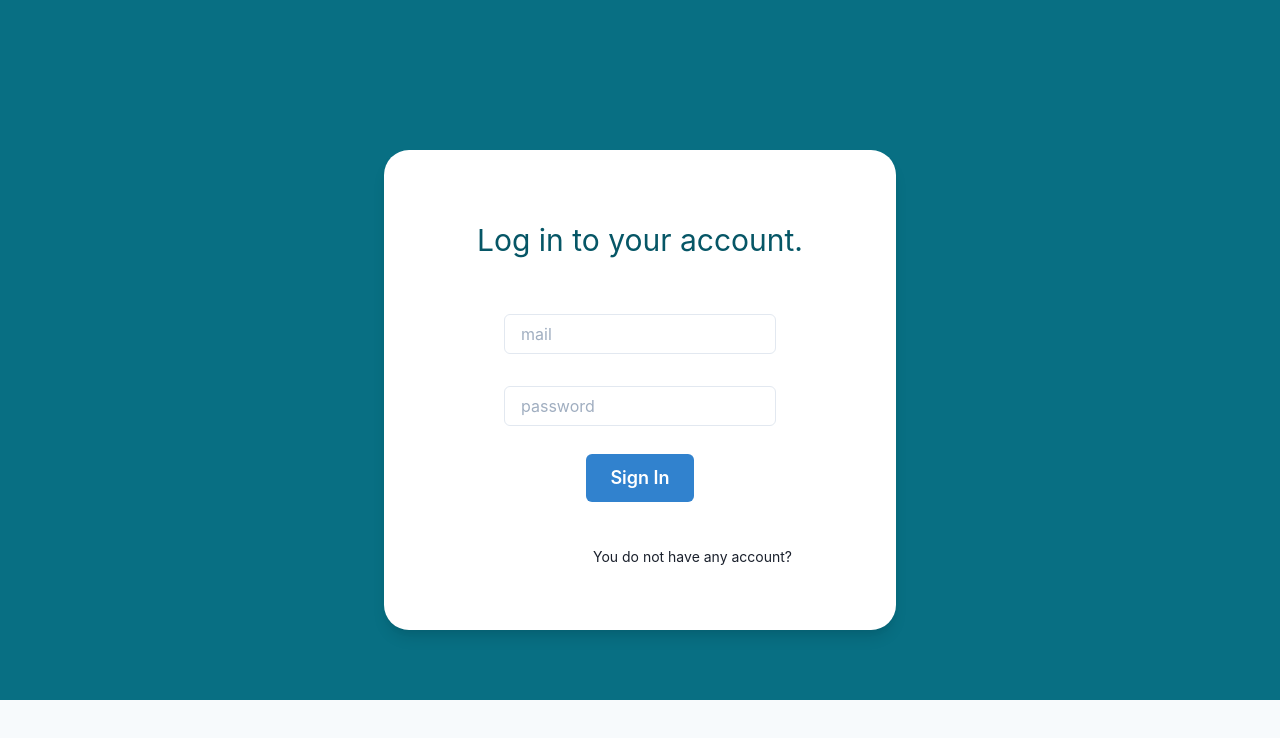
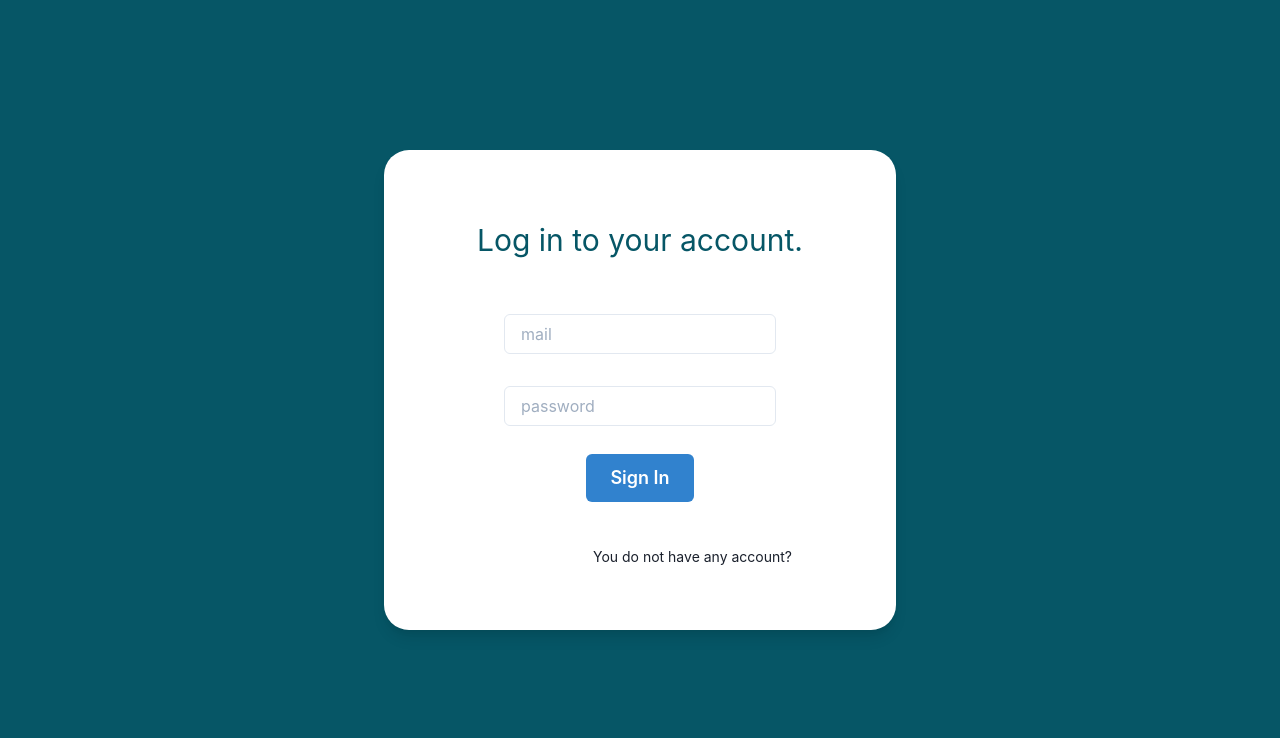
Before and after one commit to kk3939/radio-programs, a Next.js app: page / in a window 1280 px wide. Shown: the top 738 px of the page. Built offline with nearby package versions, Linux system fonts and the light colour scheme.

Commit message:
clean: styleと設計を一部修正

```diff
--- a/src/pages/_app.tsx
+++ b/src/pages/_app.tsx
@@ -6,7 +6,7 @@ const theme = extendTheme({
   styles: {
     global: {
       body: {
-        backgroundColor: "gray.50",
+        backgroundColor: "cyan.900",
       },
     },
   },
--- a/src/pages/index.tsx
+++ b/src/pages/index.tsx
@@ -1,11 +1,10 @@
 import React from "react";
 import { Box, Center, Flex, Input, Button, Text } from "@chakra-ui/react";
-
+// login
 const Index: React.VFC = () => {
   return (
     <>
       <Box pos="relative">
-        <Box w="100%" h="700px" bg="cyan.800" />
         <Box h="400px" w="100%" pos="absolute" top="150px" left="0">
           <Flex align="center" justifyContent="center">
             <Box
```
